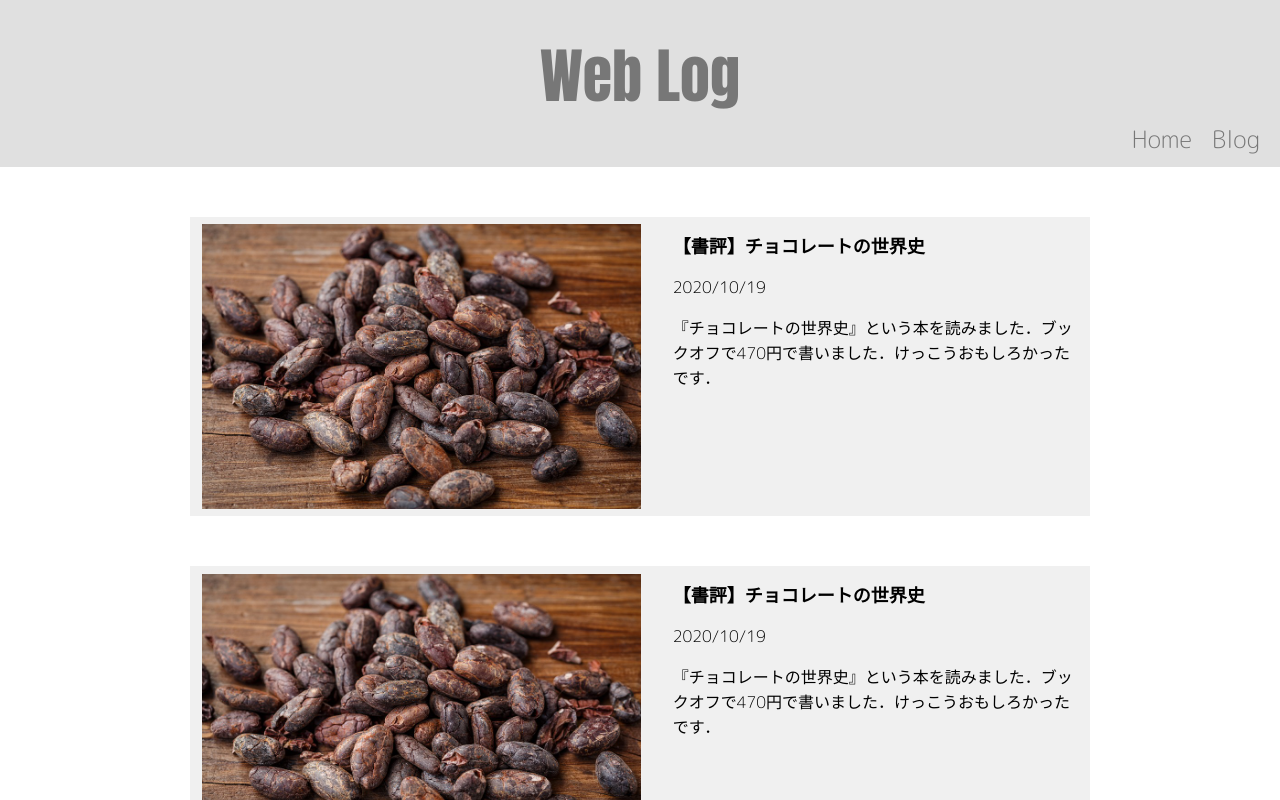
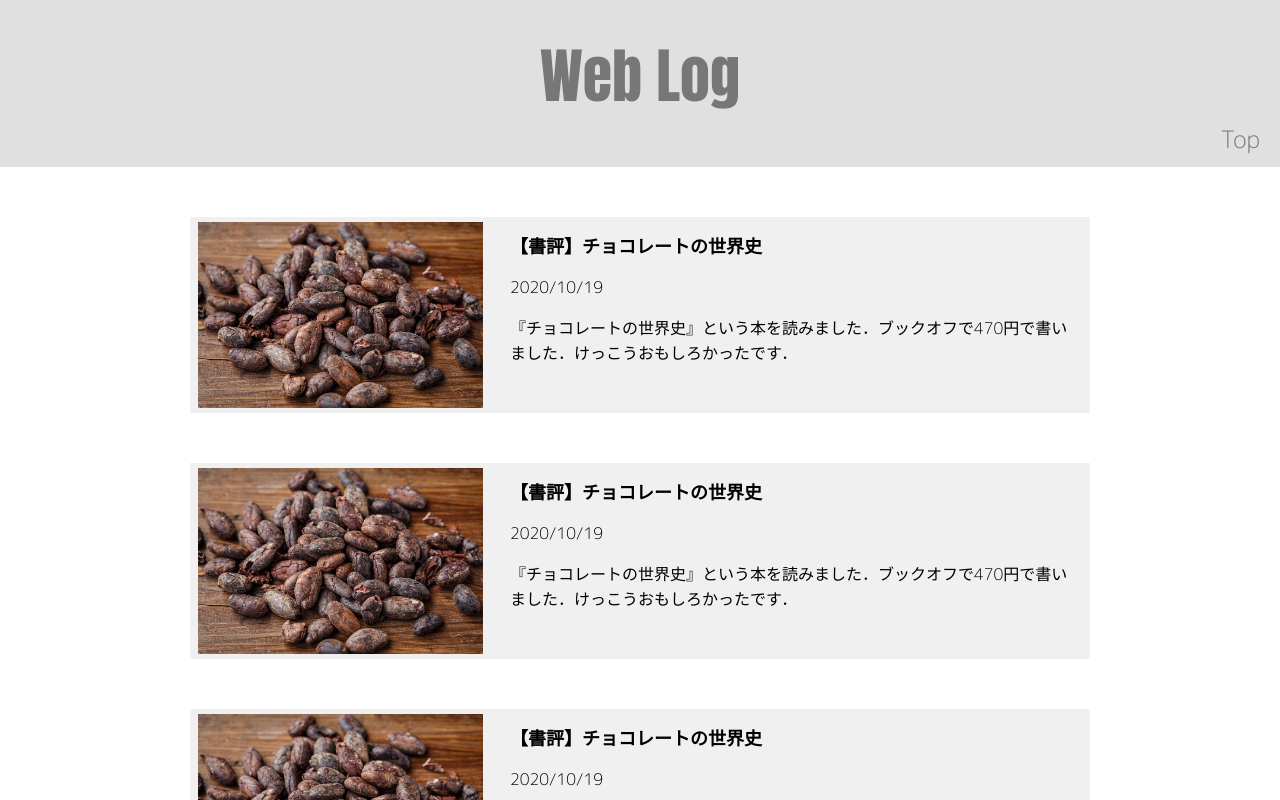
Before and after one commit to ron61/ron61.github.io, a Nuxt app: page /blog in a window 1280 px wide. Shown: the top 800 px of the page. Built offline with nearby package versions, Linux system fonts and the light colour scheme.

Commit message:
レスポンシブを調整

```diff
--- a/components/Card.vue
+++ b/components/Card.vue
@@ -97,6 +97,10 @@ a {
     top: 10px;
 }
 
+.pc .img-container {
+    max-width: 300px;
+}
+
 .text-container {
     padding-left: 20px;
     padding-right: 10px;
--- a/layouts/blog.vue
+++ b/layouts/blog.vue
@@ -4,10 +4,7 @@
             <p>Web Log</p>
             <ul>
                 <li>
-                    <nuxt-link to="/">Home</nuxt-link>
-                </li>
-                <li>
-                    <nuxt-link to="/blog">Blog</nuxt-link>
+                    <nuxt-link to="/blog">Top</nuxt-link>
                 </li>
             </ul>
         </div>
```
Also changed, not shown: 32 other files (tests, documents, lock files or other folders).
